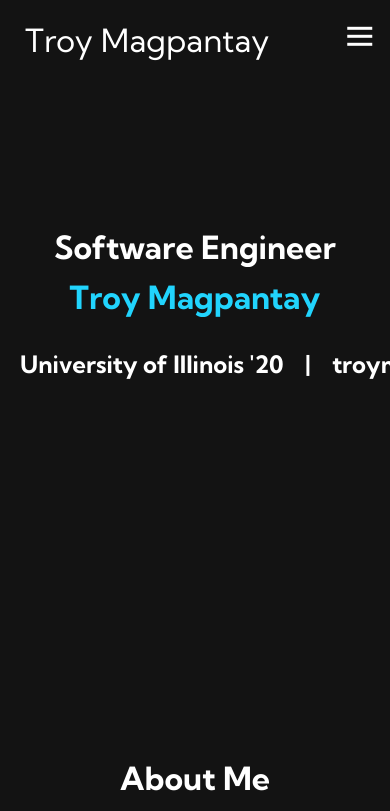
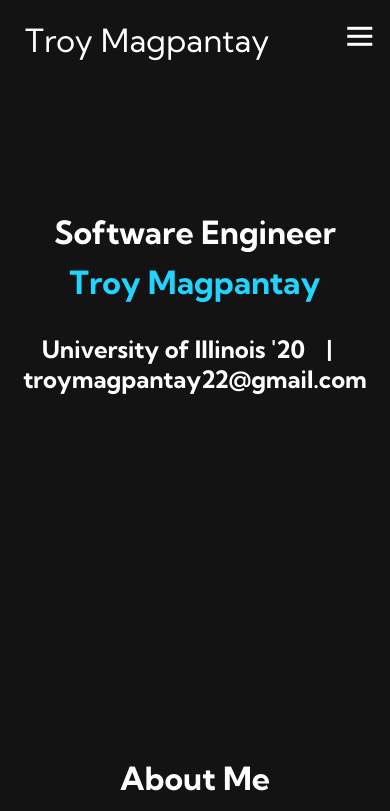
Before and after one commit to TroyMagpantay/troymagpantay_dot_com, a plain HTML site: page index.html in a window 390 px wide. Shown: the top 811 px of the page. Drawn offline with Linux system fonts and the light colour scheme.

Commit message:
debugging mobile

```diff
--- a/styles.css
+++ b/styles.css
@@ -260,10 +260,11 @@
   margin-top: 1rem;
   font-size: 2rem;
   font-weight: 700;
-  white-space: nowrap; /* Allows text to wrap */
-  overflow-wrap: break-word;
-  word-wrap: break-word; /* Breaks long words to fit the container */
-}
+  overflow-wrap: break-word; /* Allows long words to break and wrap onto the next line */
+  word-break: break-word; /* Ensures that long words break */
+  word-wrap: break-word; /* Additional compatibility */
+  white-space: normal; /* Allows text to wrap naturally */
+  }
 
 .main__btn {
   font-size: 1rem;
@@ -343,6 +344,7 @@
     margin-bottom: 4rem;
     overflow-wrap: break-word; /* Allows long words to break and wrap onto the next line */
     word-break: break-word; /* Ensures that long words break */
+    word-wrap: break-word; /* Additional compatibility */
     white-space: normal; /* Allows text to wrap naturally */
   }
 
```
